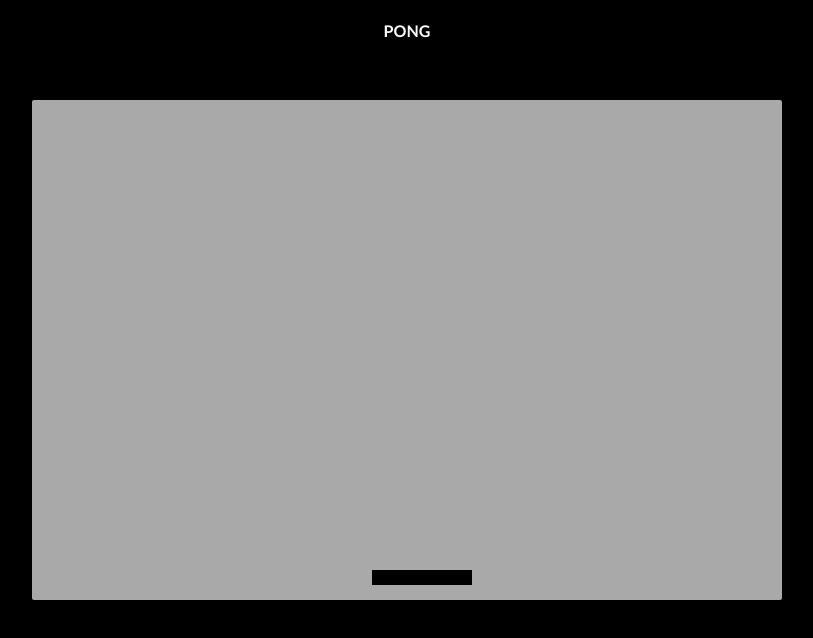
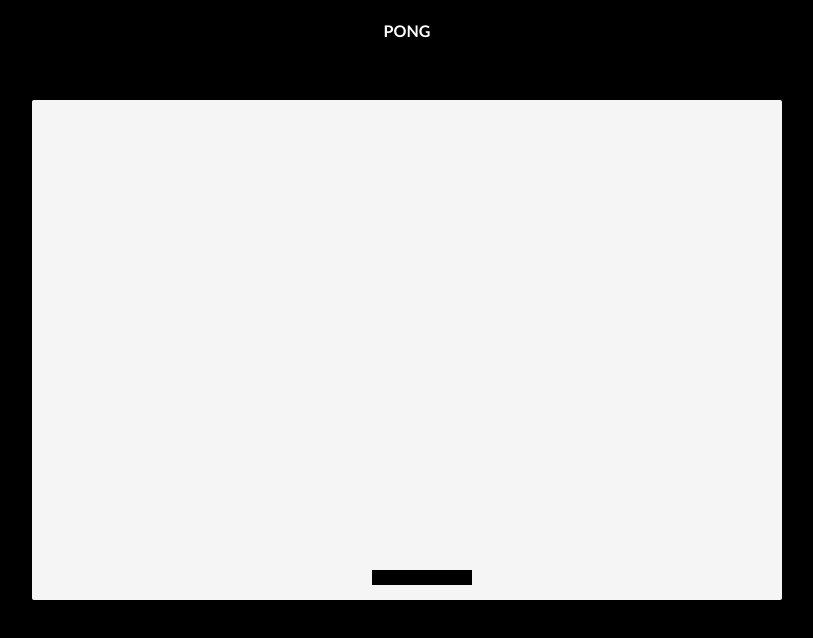
Before and after one commit to codenlighten/PongHits, a Vue app: page / in a window 1280 px wide. Shown: the top 638 px of the page, without its empty margins (233-1046 px from the left). Built offline with nearby package versions, Linux system fonts and the light colour scheme.

Commit message:
Update MyCanvas.vue

```diff
--- a/src/components/MyCanvas.vue
+++ b/src/components/MyCanvas.vue
@@ -153,7 +153,7 @@ export default {
 canvas {
   border: 3px solid black;
   border-radius: 5px;
-  background-color: darkgray;
+  background-color: whitesmoke;
 }
 
 .canvas-wrapper {
```
